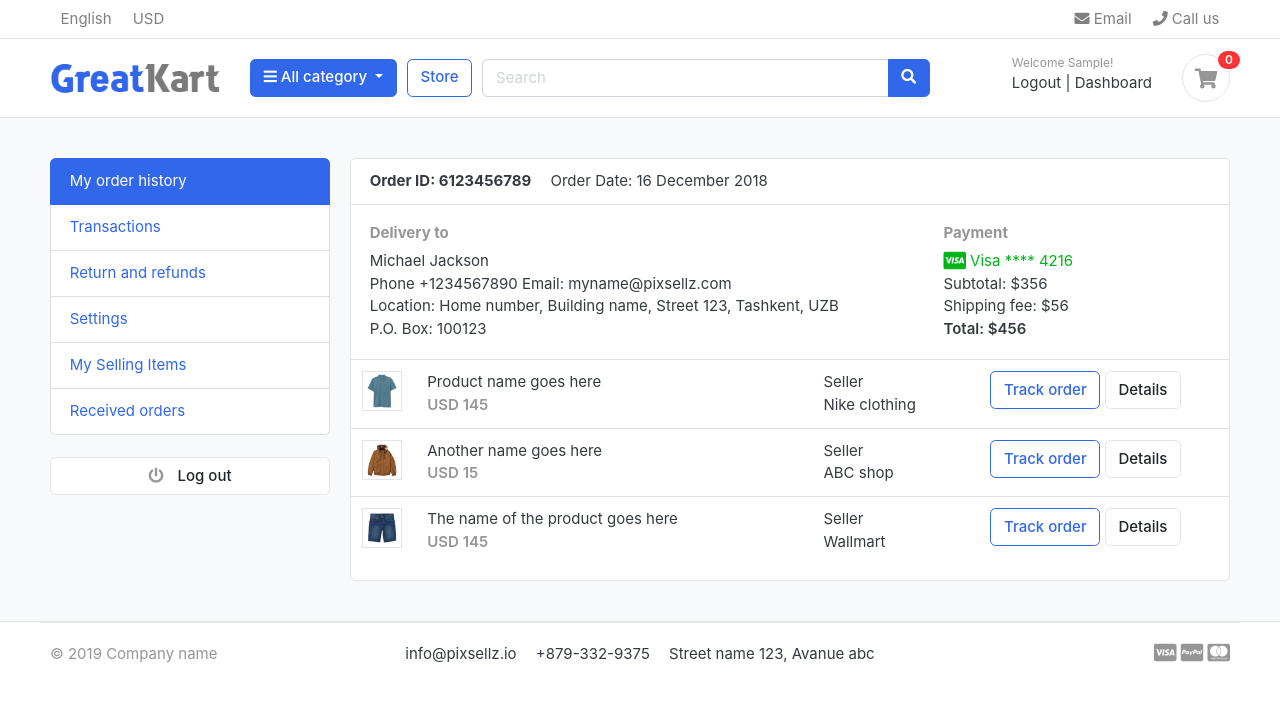
After one commit to AChlebba/e-commerce, a Django app: page /accounts/ in a window 1280 px wide. The commit adds this page. Shown: the top 702 px of the page. Run offline with Django 3.2, Linux system fonts and the light colour scheme; the visitor is signed in with stand-in values (Sample User, id 1); data that the repository does not hold is empty; some libraries are stand-ins or nearby versions; some web fonts are replaced.

Commit message:
account verification added

```diff
--- a/accounts/urls.py
+++ b/accounts/urls.py
@@ -6,4 +6,8 @@ urlpatterns = [
     path('register/', views.register, name='register'),
     path('login/', views.login, name='login'),
     path('logout/', views.logout, name='logout'),
+    path('dashboard/', views.dashboard, name='dashboard'),
+    path('', views.dashboard, name='dashboard'),
+
+    path('activate/<uidb64>/<token>/', views.activate, name='activate'),
 ]
--- a/accounts/views.py
+++ b/accounts/views.py
@@ -3,6 +3,14 @@ from django.contrib import messages, auth
 from django.contrib.auth.decorators import login_required
 from .forms import RegistrationForm
 from .models import Account
+
+# VERIFICATION EMAIL
+from django.contrib.sites.shortcuts import get_current_site
+from django.template.loader import render_to_string
+from django.utils.http import urlsafe_base64_encode, urlsafe_base64_decode
+from django.utils.encoding import force_bytes
+from django.contrib.auth.tokens import default_token_generator
+from django.core.mail import EmailMessage
 
 
 def register(request):
@@ -26,8 +34,22 @@ def register(request):
             user.phone_number = phone_number
             user.is_active = True
             user.save()
-            messages.success(request, 'Registration successful !')
-            return redirect('register')
+
+            # USER ACTIVATION
+            current_site = get_current_site(request)
+            mail_subject = 'Please activate your account'
+            message = render_to_string('accounts/account_verification_email.html', {
+                'user': user,
+                'domain': current_site,
+                'uid': urlsafe_base64_encode(force_bytes(user.pk)),
+                'token': default_token_generator.make_token(user),
+                })
+            to_email = email
+            send_email = EmailMessage(mail_subject, message, to=[to_email])
+            send_email.send()
+
+            # messages.success(request, 'Activation link sent to your email address')
+            return redirect('/accounts/login/?command=verification&email='+email)
     else:
         form = RegistrationForm()
 
@@ -48,8 +70,8 @@ def login(request):
         print(user)
         if user is not None:
             auth.login(request, user)
-            # messages.success(request, 'You are now logged in')
-            return redirect('home')
+            messages.success(request, 'You are now logged in')
+            return redirect('dashboard')
         else:
             messages.error(request, 'Invalid login credentials !')
             return redirect('login')
@@ -62,3 +84,26 @@ def logout(request):
     auth.logout(request)
     messages.success(request, 'You have been logged out')
     return redirect('login')
+
+
+
+def activate(request, uidb64, token):
+    try:
+        uid = urlsafe_base64_decode(uidb64).decode()
+        user = Account._default_manager.get(pk=uid)
+    except(TypeError, ValueError, OverflowError, Account.DoesNotExist):
+        user = None
+
+    if user is not None and default_token_generator.check_token(user, token):
+        user.is_active = True
+        user.save()
+        messages.success(request, 'Account activated !')
+        return redirect('login')
+    else:
+        messages.error(request, 'Invalid activation link !')
+        return redirect('register')
+
+
+@login_required(login_url = 'login')
+def dashboard(request):
+    return render(request, 'accounts/dashboard.html', context={})
--- /dev/null
+++ b/templates/accounts/dashboard.html
@@ -0,0 +1,100 @@
+{% extends 'base.html' %}
+{% load static %}
+
+{% block content %}
+
+<!-- ========================= SECTION CONTENT ========================= -->
+<section class="section-conten padding-y bg">
+    {% include 'includes/alerts.html' %}
+    <div class="container">
+        <div class="row">
+        <aside class="col-md-3">
+            <!--   SIDEBAR   -->
+            <ul class="list-group">
+                <a class="list-group-item active" href="#"> My order history </a>
+                <a class="list-group-item" href="#"> Transactions </a>
+                <a class="list-group-item" href="#"> Return and refunds </a>
+                <a class="list-group-item" href="#">Settings </a>
+                <a class="list-group-item" href="#"> My Selling Items </a>
+                <a class="list-group-item" href="#"> Received orders </a>
+            </ul>
+            <br>
+            <a class="btn btn-light btn-block" href="{% url 'logout' %}"> <i class="fa fa-power-off"></i> <span class="text">Log out</span> </a>
+            <!--   SIDEBAR .//END   -->
+        </aside>
+        <main class="col-md-9">
+            <article class="card">
+            <header class="card-header">
+                <strong class="d-inline-block mr-3">Order ID: 6123456789</strong>
+                <span>Order Date: 16 December 2018</span>
+            </header>
+            <div class="card-body">
+                <div class="row">
+                    <div class="col-md-8">
+                        <h6 class="text-muted">Delivery to</h6>
+                        <p>Michael Jackson <br>
+                        Phone +1234567890 Email: myname@pixsellz.com <br>
+                        Location: Home number, Building name, Street 123,  Tashkent, UZB <br>
+                        P.O. Box: 100123
+                         </p>
+                    </div>
+                    <div class="col-md-4">
+                        <h6 class="text-muted">Payment</h6>
+                        <span class="text-success">
+                            <i class="fab fa-lg fa-cc-visa"></i>
+                            Visa  **** 4216
+                        </span>
+                        <p>Subtotal: $356 <br>
+                         Shipping fee:  $56 <br>
+                         <span class="b">Total:  $456 </span>
+                        </p>
+                    </div>
+                </div> <!-- row.// -->
+            </div> <!-- card-body .// -->
+            <div class="table-responsive">
+            <table class="table table-hover">
+                <tr>
+                    <td width="65">
+                        <img src="../images/items/1.jpg" class="img-xs border">
+                    </td>
+                    <td>
+                        <p class="title mb-0">Product name goes here </p>
+                        <var class="price text-muted">USD 145</var>
+                    </td>
+                    <td> Seller <br> Nike clothing </td>
+                    <td width="250"> <a href="#" class="btn btn-outline-primary">Track order</a> <a href="#" class="btn btn-light"> Details </a> </td>
+                </tr>
+                <tr>
+                    <td>
+                        <img src="../images/items/2.jpg" class="img-xs border">
+                    </td>
+                    <td>
+                        <p class="title mb-0">Another name goes here </p>
+                        <var class="price text-muted">USD 15</var>
+                    </td>
+                    <td> Seller <br> ABC shop </td>
+                    <td> <a href="#" class="btn btn-outline-primary">Track order</a> <a href="#" class="btn btn-light"> Details </a> </td>
+                </tr>
+                <tr>
+                    <td>
+                        <img src="../images/items/3.jpg" class="img-xs border">
+                    </td>
+                    <td>
+                        <p class="title mb-0">The name of the product  goes here </p>
+                        <var class="price text-muted">USD 145</var>
+                    </td>
+                    <td> Seller <br> Wallmart </td>
+                    <td> <a href="#" class="btn btn-outline-primary">Track order</a> <a href="#" class="btn btn-light"> Details </a> </td>
+                </tr>
+            </table>
+            </div> <!-- table-responsive .end// -->
+            </article> <!-- order-group.// -->
+        </main>
+    </div> <!-- row.// -->
+    </div>
+
+
+    </section>
+    <!-- ========================= SECTION CONTENT END// ========================= -->
+
+{% endblock content %}
--- a/templates/includes/navbar.html
+++ b/templates/includes/navbar.html
@@ -66,7 +66,7 @@
                             <small class="title text-muted">Welcome {{ user.first_name }}!</small>
                             <div>
                                 <a href="{% url 'logout' %}">Logout</a> <span class="dark-transp"> | </span>
-                                <a href="{% url 'register' %}"> Register</a>
+                                <a href="{% url 'dashboard' %}"> Dashboard</a>
                             </div>
                         </div>
                         {% else %}
```
Also changed, not shown: greatkart/settings.py (+11 -0 lines), templates/accounts/account_verification_email.html (added, +11 -0 lines), templates/accounts/login.html (+15 -0 lines).
